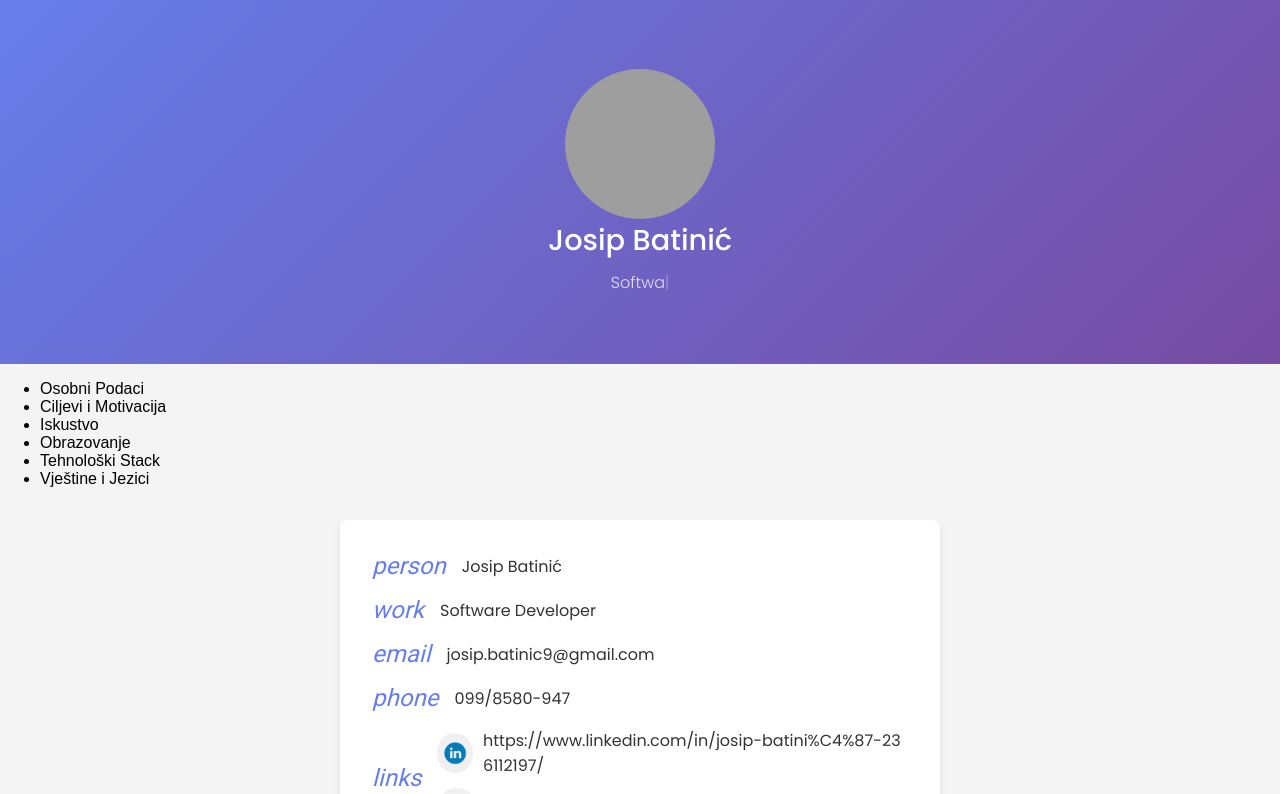
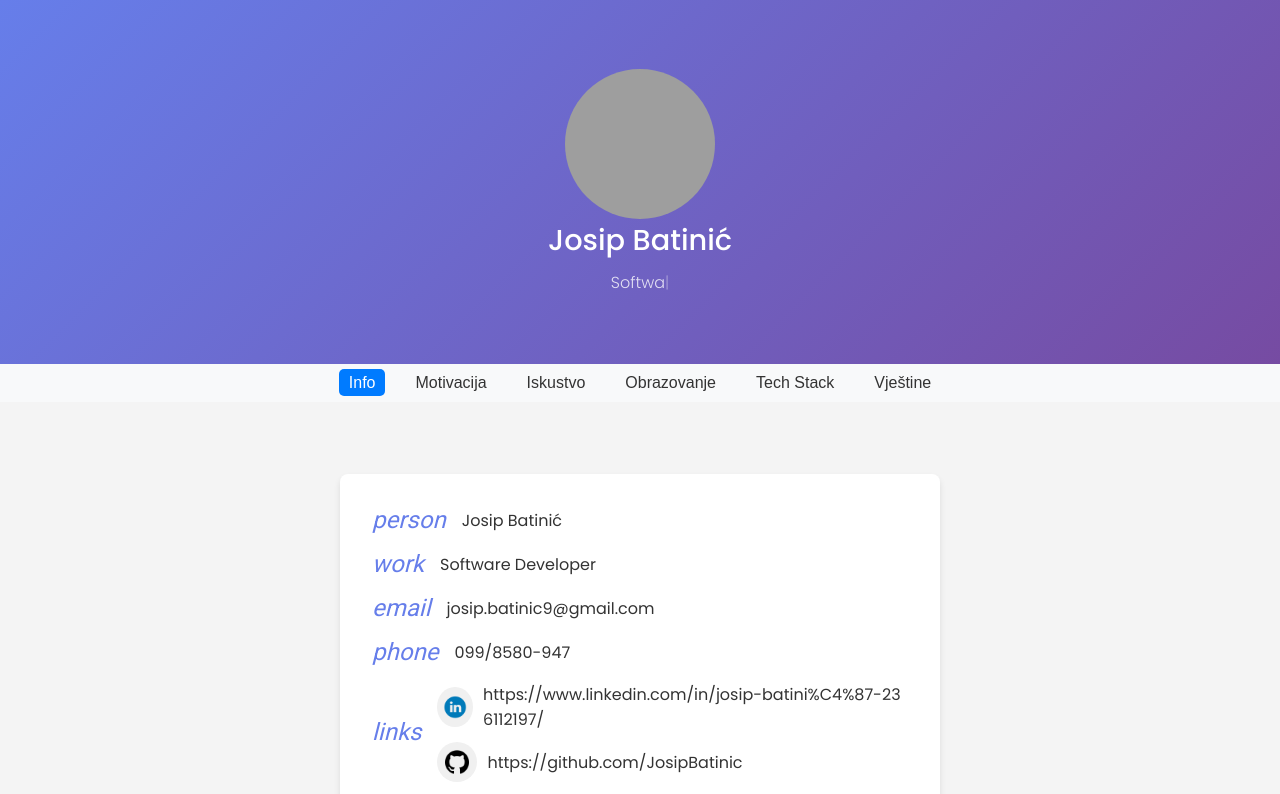
Before and after one commit to NotSpartan/zivotopis-batinic, an Angular app: page / in a window 1280 px wide. Shown: the top 794 px of the page. Built offline with nearby package versions, Linux system fonts and the light colour scheme; grey boxes are pictures that could not be loaded.

Commit message:
implementiran nav bar

```diff
--- a/src/app/app.component.css
+++ b/src/app/app.component.css
@@ -0,0 +1,37 @@
+.horizontal-nav {
+    background-color: #f8f9fa;
+    padding: 10px 0;
+    margin-bottom: 20px;
+  }
+
+  .horizontal-nav ul {
+    list-style-type: none;
+    padding: 0;
+    margin: 0;
+    display: flex;
+    justify-content: center;
+  }
+
+  .horizontal-nav li {
+    margin: 0 10px;
+  }
+
+  .horizontal-nav a {
+    text-decoration: none;
+    color: #333;
+    padding: 5px 10px;
+    border-radius: 5px;
+    transition: background-color 0.3s;
+    cursor: pointer;
+  }
+
+  .horizontal-nav a:hover, .horizontal-nav a.active {
+    background-color: #007bff;
+    color: white;
+  }
+
+  .content-container {
+    padding: 20px;
+    max-width: 1200px;
+    margin: 0 auto;
+  }
--- a/src/app/app.component.html
+++ b/src/app/app.component.html
@@ -6,18 +6,19 @@
   (slikaChange)="updateSlika($event)">
 </app-profile-header>
 
-<nav>
+<nav class="horizontal-nav">
   <ul>
-    <li><a (click)="setActiveTab('osobni-podaci')">Osobni Podaci</a></li>
-    <li><a (click)="setActiveTab('ciljevi-motivacija')">Ciljevi i Motivacija</a></li>
-    <li><a (click)="setActiveTab('iskustvo')">Iskustvo</a></li>
-    <li><a (click)="setActiveTab('obrazovanje')">Obrazovanje</a></li>
-    <li><a (click)="setActiveTab('tehnoloski-stack')">Tehnološki Stack</a></li>
-    <li><a (click)="setActiveTab('vjestine-jezici')">Vještine i Jezici</a></li>
+    <li><a (click)="setActiveTab('osobni-podaci')" [class.active]="activeTab() === 'osobni-podaci'">Info</a></li>
+    <li><a (click)="setActiveTab('ciljevi-motivacija')" [class.active]="activeTab() === 'ciljevi-motivacija'">Motivacija</a></li>
+    <li><a (click)="setActiveTab('iskustvo')" [class.active]="activeTab() === 'iskustvo'">Iskustvo</a></li>
+    <li><a (click)="setActiveTab('obrazovanje')" [class.active]="activeTab() === 'obrazovanje'">Obrazovanje</a></li>
+    <li><a (click)="setActiveTab('tehnoloski-stack')" [class.active]="activeTab() === 'tehnoloski-stack'">Tech Stack</a></li>
+    <li><a (click)="setActiveTab('vjestine-jezici')" [class.active]="activeTab() === 'vjestine-jezici'">Vještine</a></li>
   </ul>
 </nav>
 
-<div [ngSwitch]="activeTab()">
+<div class="content-container">
+  <ng-container [ngSwitch]="activeTab()">
     <app-osobni-podaci *ngSwitchCase="'osobni-podaci'"
       (imePrezimeChange)="updateImePrezime($event)"
       (titulaChange)="updateTitula($event)">
@@ -27,4 +28,5 @@
     <app-obrazovanje *ngSwitchCase="'obrazovanje'"></app-obrazovanje>
     <app-tehnoloski-stack *ngSwitchCase="'tehnoloski-stack'"></app-tehnoloski-stack>
     <app-vjestine-jezici *ngSwitchCase="'vjestine-jezici'"></app-vjestine-jezici>
+  </ng-container>
 </div>
```
Lines whose indentation alone changed are shown as unchanged.
